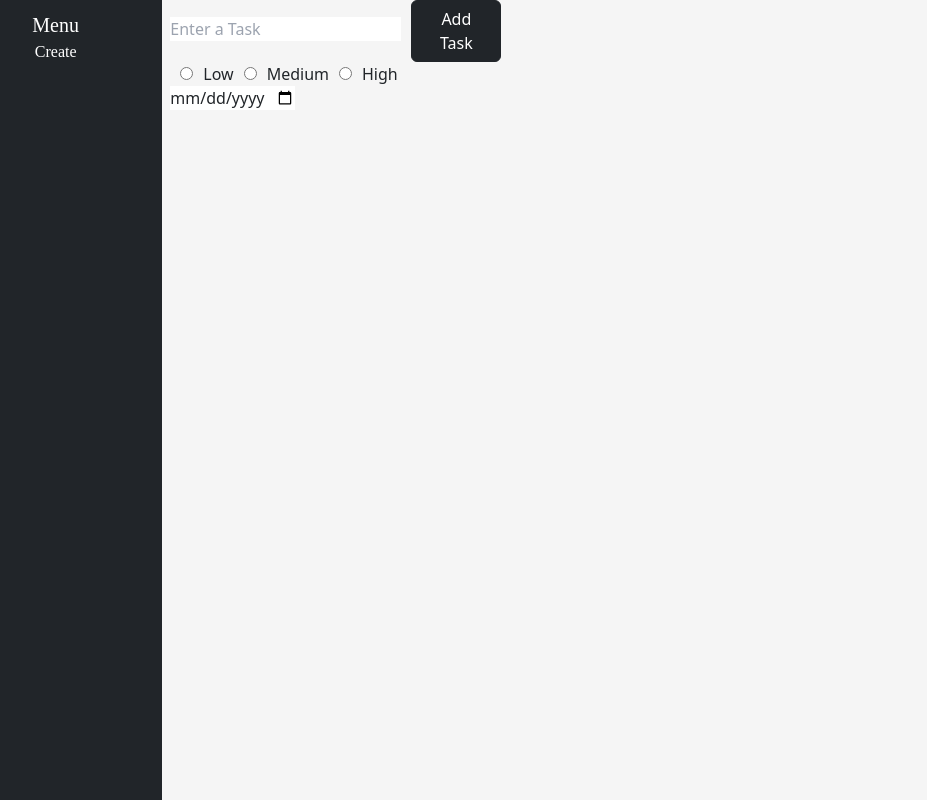
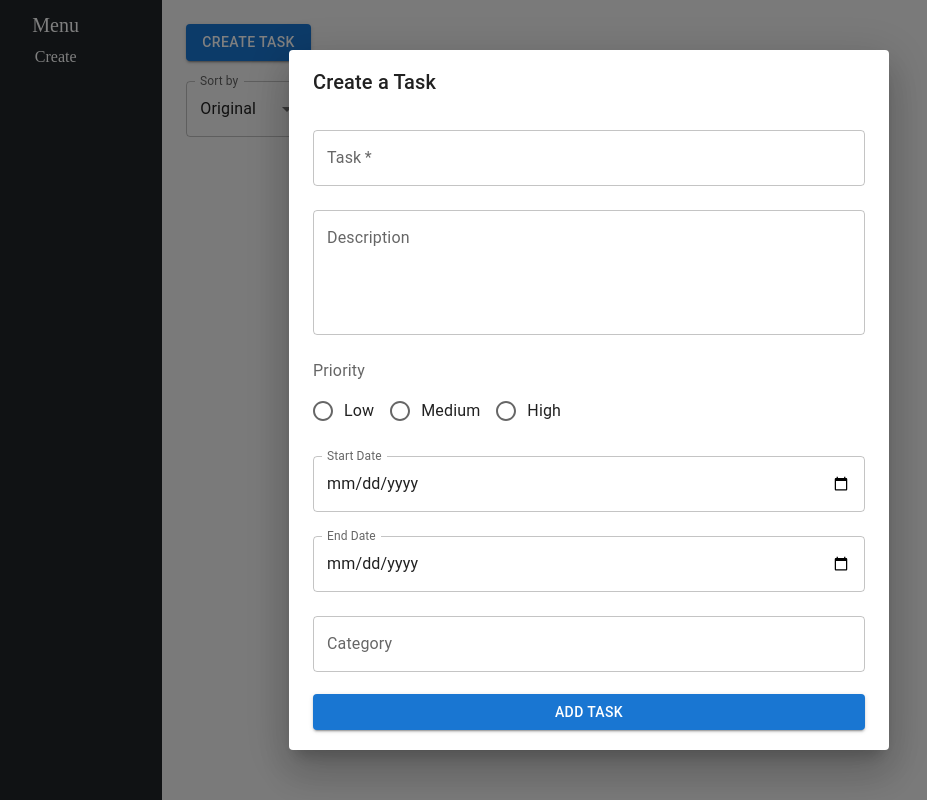
Before and after one commit to akfiveseven/TaskMaster, a React (Create React App) app: page / in a window 1280 px wide. Both pictures are taken after a click on the button "Create". Shown: the whole page, without its empty margins (51-978 px from the left). Built offline with nearby package versions, Linux system fonts and the light colour scheme.

Commit message:
v0.3.7 -Material UI Overhaul

```diff
--- a/package.json
+++ b/package.json
@@ -3,6 +3,10 @@
   "version": "0.1.0",
   "private": true,
   "dependencies": {
+    "@emotion/react": "^11.11.1",
+    "@emotion/styled": "^11.11.0",
+    "@mui/icons-material": "^5.11.16",
+    "@mui/material": "^5.13.5",
     "@testing-library/jest-dom": "^5.16.5",
     "@testing-library/react": "^13.4.0",
     "@testing-library/user-event": "^13.5.0",
--- a/src/App.js
+++ b/src/App.js
@@ -2,7 +2,6 @@ import React, { useEffect, useState, useRef } from 'react';
 import { BrowserRouter as Router, Routes, Route, BrowserRouter }
     from 'react-router-dom';
 import { Link } from 'react-router-dom'
-import Navbar from './Navbar'
 import ToDoApp from './ToDoApp';
 
 
--- a/src/Navbar.js
+++ /dev/null
@@ -1,20 +0,0 @@
-import React from "react";
-import { Link } from "react-router-dom";
-import ToDoApp from "./ToDoApp";
-
-export default function Navbar() {
-  return (
-    <div className="container-fluid">
-    <div className="row flex-nowrap">
-        <div className="sidebar-container col-auto col-md-3 col-xl-2 px-sm-2 px-0 bg-dark">
-            <div className="sidebar-text d-flex flex-column align-items-center text-white min-vh-100">
-                <a href="/" className="d-flex align-items-center text-white text-decoration-none">
-                    <span className="fs-5 d-none d-sm-inline"><p className="sidebar-text">Menu</p></span>
-                </a>
-            </div>
-        </div>
-    </div>
-</div>
-  );
-
-}
--- a/src/Task.js
+++ b/src/Task.js
@@ -1,51 +1,39 @@
 import React from "react";
+import { Card, CardContent, Typography, Checkbox, IconButton, Grid, Box } from '@mui/material';
+import DeleteIcon from '@mui/icons-material/Delete';
+import EditIcon from '@mui/icons-material/Edit';
 
 export default function Task(props) {
   return (
-    // <div>
-    //   <input
-    //     className="checkboxStyle"
-    //     type="checkbox"
-    //     id={props.id}
-    //     name={props.key}
-    //   ></input>
-    //   <label className="task-style" for={props.id}>
-    //     <p>
-    //       {props.alias} | {props.priority} | {props.date}
-    //     </p>
-    //   </label>
-    // </div>
-    <div className="card">
-      <div className="card-body">
-       <input
-         className="checkboxStyle"
-         type="checkbox"
-         id={props.id}
-         name={props.key}
-       ></input>
-        <h5 className="card-title">{props.alias}</h5>
-        <h6 className="card-subtitle mb-2 text-body-secondary">
-          {props.priority}
-        </h6>
-        <p className="card-text">{props.date}</p>
-        <a href="#" className="card-link">
-          EDIT
-        </a>
-        <a href="#" className="card-link">
-          Delete
-        </a>
-      </div>
-    </div>
+    <Card variant="outlined" style={{margin: '10px 0'}}>
+  <CardContent>
+    <Grid container spacing={2}>
+      <Grid item xs={1}>
+        <Checkbox id={props.id} style={{padding: '10px'}}/>
+      </Grid>
+      <Grid item xs={10}>
+        <Typography variant="h5">{props.alias}</Typography>
+        <Typography variant="subtitle1">{props.details}</Typography>
+        <Typography color="textSecondary">{props.priority}</Typography>
+        <Typography>{props.startDate}</Typography>
+        <Typography>{props.endDate}</Typography>
+        <Typography>{props.category}</Typography>
+      </Grid>
+      <Grid item xs={1} style={{textAlign: 'right'}}>
+        <IconButton color="primary" aria-label="edit task">
+          <EditIcon />
+        </IconButton>
+      </Grid>
+    </Grid>
+  </CardContent>
+  <Box textAlign="center" mt={2}>
+    <IconButton color="secondary" aria-label="delete task">
+      <DeleteIcon />
+    </IconButton>
+  </Box>
+</Card>
+
+
+
   );
 }
-/*
-<div class="card" style="width: 18rem;">
-  <div class="card-body">
-    <h5 class="card-title">Card title</h5>
-    <h6 class="card-subtitle mb-2 text-body-secondary">Card subtitle</h6>
-    <p class="card-text">Some quick example text to build on the card title and make up the bulk of the card's content.</p>
-    <a href="#" class="card-link">Card link</a>
-    <a href="#" class="card-link">Another link</a>
-  </div>
-</div>
-*/
--- a/src/TaskList.js
+++ b/src/TaskList.js
@@ -1,26 +1,25 @@
 import React from "react";
-import Task from "./Task";
+import { List, ListItem, Grid, Container } from '@mui/material';
+import Task from './Task'; // Ensure this path is correct
 
 export default function TaskList(props) {
   return (
-    <>
-    <div>
+    <Container>
+    <Grid container rowSpacing={1} columnSpacing={{ xs: 1, sm: 2, md: 3 }}>
       {props.tasks.map((task, index) => (
-        <div key={index}>
+        <Grid item xs={12} sm={6} md={4} lg={3} key={index}>
           <Task
-            key={index}
             id={index}
             alias={task.taskName}
+            details={task.taskDesc}
             priority={task.taskPriority}
-            date={task.taskDueDate}
+            startDate={task.taskStartDate}
+            endDate={task.taskEndDate}
+            category={task.taskCategory}
           />
-          {/* <p>Task Name: {task.taskName}</p>
-                <p>Task Priority: {task.taskPriority}</p>
-                <p>Task Due Date: {task.taskDueDate}</p>
-            <hr /> */}
-        </div>
+        </Grid>
       ))}
-      </div>
-    </>
+    </Grid>
+  </Container>
   );
 }
--- a/src/ToDoApp.js
+++ b/src/ToDoApp.js
@@ -1,90 +1,74 @@
 import React, { useEffect, useState } from "react";
 import TaskList from "./TaskList";
 import "./style.css";
-import Navbar from './Navbar'
+import { Button, TextField, RadioGroup, FormControl, FormLabel, FormControlLabel, Radio, Dialog, DialogContent, DialogTitle } from '@mui/material';
+import { InputLabel, Select, MenuItem } from '@mui/material';
 
 export default function ToDoApp() {
   const [taskName, setTaskName] = useState("");
+  const [taskDesc, setTaskDesc] = useState("");
   const [taskPriority, setTaskPriority] = useState("");
-  const [taskDueDate, setTaskDueDate] = useState("");
+  const [taskStartDate, setTaskStartDate] = useState("");
+  const [taskEndDate, setTaskEndDate] = useState("");
+  const [taskCategory, setTaskCategory] = useState("");
+
   const [newTaskData, setNewTaskData] = useState([]);
 
   const [selectedOption, setSelectedOption] = useState("original");
 
   const [originalArray, setOriginalArray] = useState([]);
 
-  const [showResult, setShowResult] = useState(false);
+  const [open, setOpen] = useState(false);
 
   function handleClick() {
     if (taskPriority) {
-      const newTask = { taskName, taskPriority, taskDueDate };
+      const newTask = { taskName, taskDesc, taskPriority, taskStartDate, taskEndDate, taskCategory };
       setNewTaskData((prevData) => [...prevData, newTask]);
       setOriginalArray((prevData) => [...prevData, newTask]);
       setSelectedOption("sort");
     } else {
       alert("Please Enter Task Name & Priority Level");
     }
-    /*
-      const newTask = { taskName, taskPriority, taskDueDate };
-      setNewTaskData(prevData => [...prevData, newTask]);
-      setOriginalArray(prevData => [...prevData, newTask]);
-      setSelectedOption("sort");
-      */
   }
+
+  const handleClickOpen = () => {
+    setOpen(true);
+  };
+
+  const handleClose = () => {
+    setOpen(false);
+  };
 
   const handleChange = (e) => {
     setTaskName(e.target.value);
+  };
+
+  const handleDescription = (e) => {
+    setTaskDesc(e.target.value);
   };
 
   const handleRadioButton = (e) => {
     setTaskPriority(e.target.value);
   };
 
-  const handleDueDate = (e) => {
-    setTaskDueDate(e.target.value);
+  const handleStartDate = (e) => {
+    setTaskStartDate(e.target.value);
   };
+
+  const handleEndDate = (e) => {
+    setTaskEndDate(e.target.value);
+  };
+
+  const handleCategory = (e) => {
+    setTaskCategory(e.target.value);
+  }
 
   const handleSort = (e) => {
     let newOption = e.target.value;
     setSelectedOption(newOption);
   };
 
-  const handleCreate = () => {
-    setShowResult(!showResult);
-  }
 
-  const CreateField = () => {
-    return(
-      <>
-        <div className="taskstyle">
-          <input type="text" onChange={handleChange} placeholder="Enter a Task" />
-          <button className="btn btn-dark" onClick={handleClick}>Add Task</button>
-          <div className="priority-levels" onChange={handleRadioButton}>
-            <input className="foo" type="radio" name="priority" value="Low" />
-            <label className="foo" htmlFor="todo1">
-              Low
-            </label>
-            <input className="foo" type="radio" name="priority" value="Medium" />
-            <label className="foo" htmlFor="todo1">
-              Medium
-            </label>
-            <input className="foo" type="radio" name="priority" value="High" />
-            <label className="foo" htmlFor="todo1">
-              High
-            </label>
-          </div>
-          <input
-            type="date"
-            id="start"
-            name="trip-start"
-            min="2010-01-01"
-            max="2099-12-31"
-            onChange={handleDueDate}
-          />
-        </div>
-      </>
-    );
-  }
 
   function sortByPriority() {
     let temp = [...newTaskData]; // Create a new copy of the array
@@ -106,7 +90,7 @@ export default function ToDoApp() {
     let temp = [...newTaskData];
 
     const sortDate = (a, b) => {
-      if (a.taskDueDate < b.taskDueDate) {
+      if (a.taskStartDate < b.taskStartDate) {
         return -1; // No change, date is in correct spot
       } else {
         return 1; // Swaps the values to put them in the correct spot
@@ -119,18 +103,14 @@ export default function ToDoApp() {
 
   useEffect(() => {
     if (selectedOption === "priority") {
-      // setOriginalArray([...newTaskData]);
       sortByPriority();
     } else if (selectedOption === "due-date") {
-      // setOriginalArray([...newTaskData]);
       sortByDate();
     } else if (selectedOption === "original") {
       setNewTaskData([...originalArray]);
     } else {
       setNewTaskData([...originalArray]);
     }
-    // console.log("data: ")
-    // console.log([...originalArray]);
   }, [selectedOption]);
 
   return (
@@ -140,75 +120,132 @@ export default function ToDoApp() {
         <div className="row">
           <div className="col-md-3 col-xl-2 px-sm-2 px-0 bg-dark position-fixed">
             <div className="sidebar-text d-flex flex-column align-items-center text-white min-vh-100">
-                    <a href="/" className="d-flex align-items-center text-white text-decoration-none">
+              <a
+                href="/"
+                className="d-flex align-items-center text-white text-decoration-none"
+              >
                 <span className="fs-5 d-none d-sm-inline">
                   <p className="sidebar-text">Menu</p>
                 </span>
               </a>
-                    <button onClick={handleCreate}>Create</button>
+              <button className="sidebar-text" onClick={handleClickOpen}>
+                Create
+              </button>
               {/* Add Navbar Elements */}
             </div>
           </div>
           <div className="col-md-9 col-xl-10 offset-md-3 offset-xl-2 px-sm-2 px-0">
+          <Button variant="contained" color="primary" sx={{mt: 3, ml: 2}} onClick={handleClickOpen}>
+        Create Task
+      </Button>
+      <CreateField
+        open={open}
+        handleClose={handleClose}
+        handleChange={handleChange}
+        handleDescription={handleDescription}
+        handleRadioButton={handleRadioButton}
+        handleStartDate={handleStartDate}
+        handleEndDate={handleEndDate}
+        handleCategory={handleCategory}
+        handleClick={handleClick}
+      />
             {/* Other Content */}
-              {showResult && CreateField()}
+            <div className="filter-style">
+            <FormControl variant="outlined" style={{ minWidth: 120 }} sx={{ml: 2}}>
+              <InputLabel id="sort-label">Sort by</InputLabel>
+                <Select
+                  labelId="sort-label"
+                  id="Sort"
+                  value={selectedOption}
+                  onChange={handleSort}
+                  label="Sort by"
+                >
+                  <MenuItem value="original">Original</MenuItem>
+                  <MenuItem value="priority">Priority</MenuItem>
+                  <MenuItem value="due-date">Due Date</MenuItem>
+                </Select>
+            </FormControl>
+            </div>
+            {/* DASHBOARD */}
+            <TaskList tasks={newTaskData} />
           </div>
         </div>
       </div>
     </div>
-
-
-
   );
 }
 
+const CreateField = ({ open, handleClose, handleChange, handleDescription, handleRadioButton, handleStartDate, handleEndDate, handleCategory, handleClick }) => {
+  return (
+    <Dialog open={open} onClose={handleClose}>
+      <DialogTitle id="form-dialog-title">Create a Task</DialogTitle>
+      <DialogContent>
+          <TextField
+            required
+            fullWidth
+            margin="normal"
+            label="Task"
+            variant="outlined"
+            onChange={handleChange}
+          />
 
-/*
-    <div className="content-container">
-      <div className="taskstyle">
-        <input type="text" onChange={handleChange} placeholder="Enter a Task" />
-        <button onClick={handleClick}>Add Task</button>
-        <div className="priority-levels" onChange={handleRadioButton}>
-          <h3>Priority Level of Task?</h3>
-          <input className="foo" type="radio" name="priority" value="Low" />
-          <label className="foo" htmlFor="todo1">
-            Low
-          </label>
-          <input className="foo" type="radio" name="priority" value="Medium" />
-          <label className="foo" htmlFor="todo1">
-            Medium
-          </label>
-          <input className="foo" type="radio" name="priority" value="High" />
-          <label className="foo" htmlFor="todo1">
-            High
-          </label>
-        </div>
-        <h3>Due Date?</h3>
-        <input
+          <TextField
+            fullWidth
+            margin="normal"
+            label="Description"
+            variant="outlined"
+            multiline
+            rows={4}
+            onChange={handleDescription}
+          />
+
+          <FormControl component="fieldset" margin="normal">
+            <FormLabel component="legend">Priority</FormLabel>
+            <RadioGroup row name="priority" onChange={handleRadioButton}>
+              <FormControlLabel value="Low" control={<Radio />} label="Low" />
+              <FormControlLabel value="Medium" control={<Radio />} label="Medium" />
+              <FormControlLabel value="High" control={<Radio />} label="High" />
+            </RadioGroup>
+          </FormControl>
+
+          <TextField
+            fullWidth
+            margin="normal"
+            label="Start Date"
             type="date"
-          id="start"
-          name="trip-start"
-          min="2010-01-01"
-          max="2099-12-31"
-          onChange={handleDueDate}
+            variant="outlined"
+            InputLabelProps={{ shrink: true }}
+            onChange={handleStartDate}
           />
-      </div>
-      <div className="task-container">
-          <h3>Your Tasks</h3>
-          <div className="sort-flex-container">
-            <p className="sort-e">Sort by: </p>
-            <select
-              value={selectedOption}
-              name="sort"
-              id="Sort"
-              onChange={handleSort}
+
+          <TextField
+            fullWidth
+            margin="normal"
+            label="End Date"
+            type="date"
+            variant="outlined"
+            InputLabelProps={{ shrink: true }}
+            onChange={handleEndDate}
+          />
+
+          <TextField
+            fullWidth
+            margin="normal"
+            label="Category"
+            variant="outlined"
+            onChange={handleCategory}
+          />
+
+          <Button
+            fullWidth
+            variant="contained"
+            color="primary"
+            style={{ marginTop: '1em' }}
+            onClick={handleClick}
           >
-              <option value="original">Original</option>
-              <option value="priority">Priority</option>
-              <option value="due-date">Due Date</option>
-            </select>
-          </div>
-          <TaskList tasks={newTaskData} />
-      </div>
-    </div>
-*/
+            Add Task
+          </Button>
+        </DialogContent>
+      </Dialog>
+    );
+  };
--- a/src/style.css
+++ b/src/style.css
@@ -67,16 +67,44 @@ body {
   background-color: rgb(219, 219, 219);
 }
 
+.card-edit {
+    position: fixed;
+    position: absolute;
+    top: 6px;
+    right: 10px;
+}
+
+.card-delete {
+    position: absolute;
+    bottom: 0;
+    left: 75%;
+    background-color: red;
+    border-radius: 50px;
+    padding: 4px 8px;
+    margin-bottom: 12px;
+  }
+
 .content-container {
   margin-top: 4rem;
   margin-left: auto;
   margin-right: auto;
 }
 
-/* .taskstyle {
-  margin-left: 18rem;
-} */
+.task-add-btn {
+    margin-top: 200px;
+}
 
+.filter-style {
+    margin-top: 20px;
+}
+
+ .taskstyle {
+    margin-top: 10px;
+}
+
+.calendar-style {
+    margin-right: 12px;
+}
 
 .offcanvas {
   background-color: #cccccc !important;
@@ -105,4 +133,5 @@ body {
 
 .card {
   width: 18rem;
+  margin-top: 10px;
 }
```
Also changed, not shown: 1 other file (tests, documents, lock files or other folders). Lines whose indentation alone changed are shown as unchanged.
